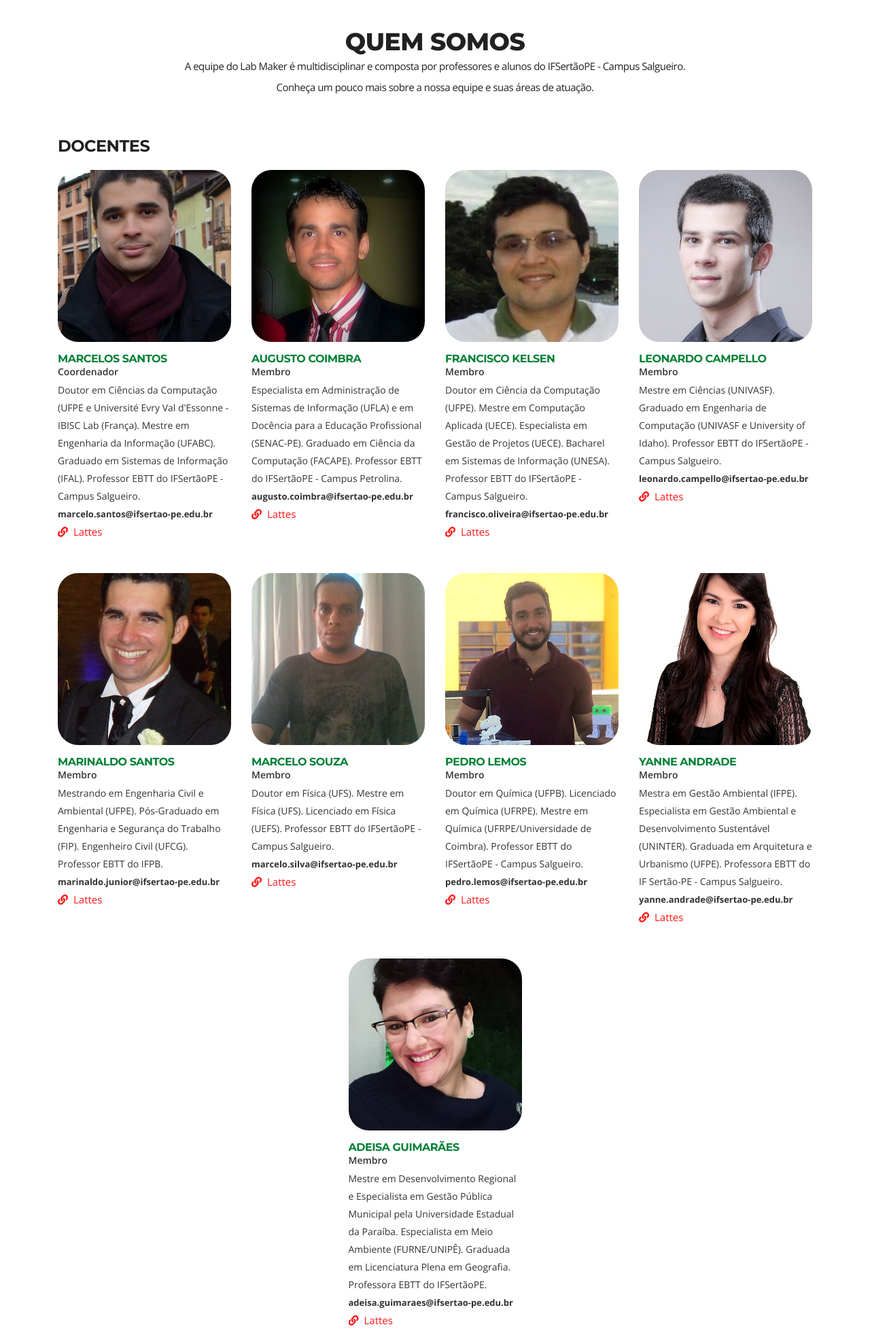
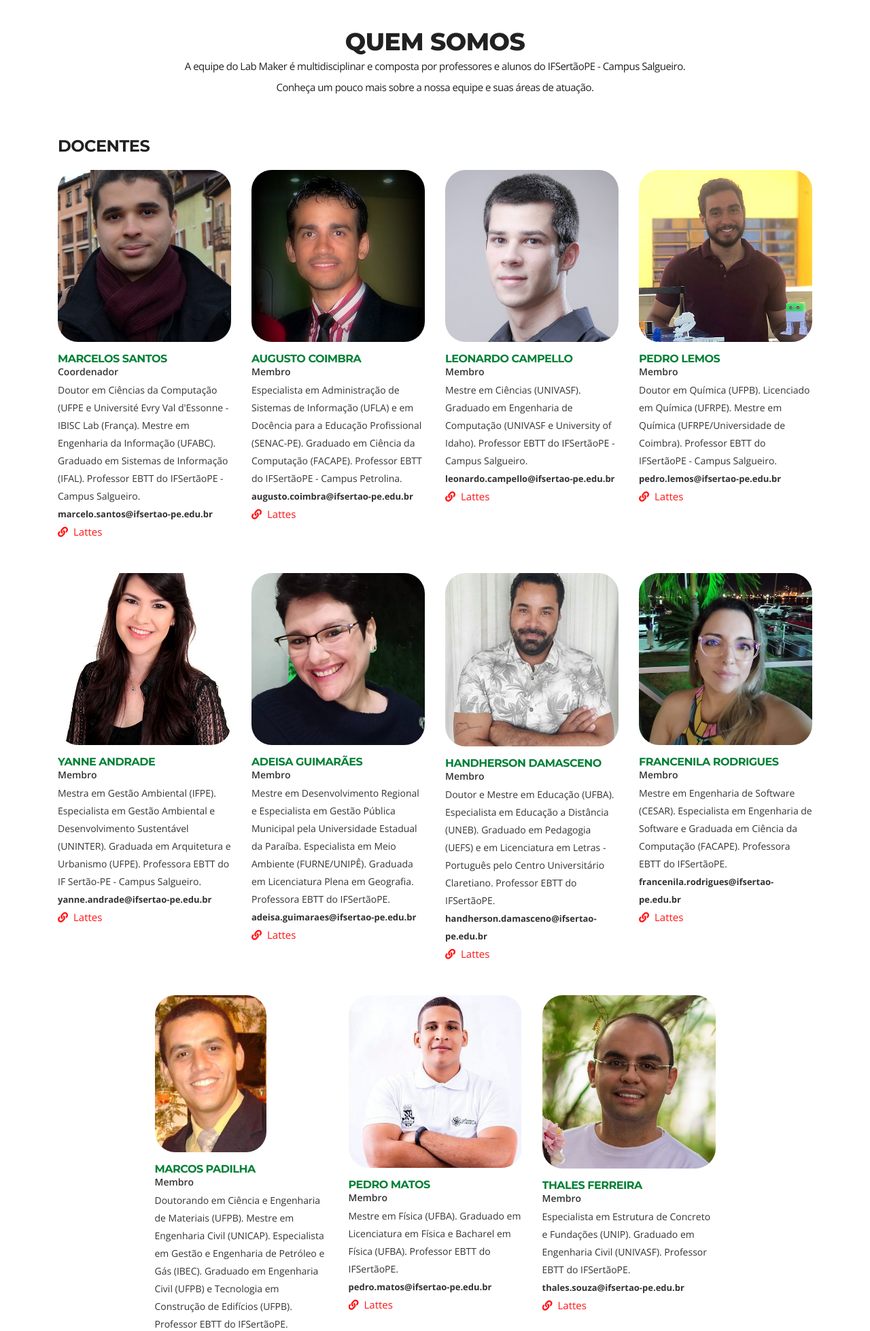
Before and after one commit to leonardo-campello/labmaker, a PHP site: page /equipe.php in a window 1280 px wide. Shown: the part 475-2433 px from the top of the page at 68% size. Run offline with PHP 8.4, Linux system fonts and the light colour scheme; some libraries are stand-ins or nearby versions.

Commit message:
Atualização da equipe
Atualização da equipe

```diff
--- a/css/estilos.css
+++ b/css/estilos.css
@@ -48,6 +48,15 @@ ul.navbar-nav > li > a i {
 
 .btn-primary:hover, .btn-dark:hover, .btn-white.btn-primary:hover {
     background: #006028;
+}
+
+.call-to-action {
+    background-color: #252525;
+    padding: 30px;
+}
+
+.call-to-action .action-style-box .row {
+    align-items: center;
 }
 
 .service-box-title a:hover, .ts-service-info .learn-more:hover {
@@ -312,6 +321,11 @@ ul.navbar-nav > li > a i {
     left: 10%;
 }
 
+.page-slider .carousel-control i:hover {
+    background: #018036;
+    color: #fff;
+}
+
 .ts-facts .ts-facts-content .ts-facts-num {
     color: #fe1718;
 }
--- a/equipe.php
+++ b/equipe.php
@@ -84,7 +84,7 @@
 
       </div><!-- Col end -->
 
-      <div class="col-lg-3 col-md-4 col-sm-6 mb-5">
+      <!-- <div class="col-lg-3 col-md-4 col-sm-6 mb-5">
         <div class="ts-team-wrapper">
           <div class="team-img-wrapper">
             <img loading="lazy" src="images/time/francisco-kelsen.jpeg" class="img-fluid" alt="team-img">
@@ -97,11 +97,9 @@
             <div class="team-social-icons">
                 <a target="_blank" href="http://lattes.cnpq.br/9442744282313681"><i class="fa fa-link"></i>Lattes</a>
             </div>
-            <!--/ social-icons-->
           </div>
         </div>
-        <!--/ Team wrapper 5 end -->
-      </div><!-- Col end -->
+      </div>Col end -->
 
       <div class="col-lg-3 col-md-4 col-sm-6 mb-5">
         <div class="ts-team-wrapper">
@@ -122,7 +120,7 @@
         <!--/ Team wrapper 6 end -->
       </div><!-- Col end -->
 
-      <div class="col-lg-3 col-md-4 col-sm-6 mb-5">
+      <!-- <div class="col-lg-3 col-md-4 col-sm-6 mb-5">
         <div class="ts-team-wrapper">
           <div class="team-img-wrapper">
             <img loading="lazy" src="images/time/marinaldo.jpeg" class="img-fluid" alt="team-img">
@@ -135,13 +133,11 @@
             <div class="team-social-icons">
                 <a target="_blank" href="http://lattes.cnpq.br/7039131984326044"><i class="fa fa-link"></i>Lattes</a>
             </div>
-            <!--/ social-icons-->
           </div>
         </div>
-        <!--/ Team wrapper 3 end -->
-      </div><!-- Col end -->
+      </div>Col end -->
 
-      <div class="col-lg-3 col-md-4 col-sm-6 mb-5">
+      <!-- <div class="col-lg-3 col-md-4 col-sm-6 mb-5">
         <div class="ts-team-wrapper">
           <div class="team-img-wrapper">
             <img loading="lazy" src="images/time/marcelo-souza.jpeg" class="img-fluid" alt="team-img">
@@ -154,12 +150,9 @@
             <div class="team-social-icons">
                 <a target="_blank" href="http://lattes.cnpq.br/0487029353003648"><i class="fa fa-link"></i>Lattes</a>
             </div>
-            <!--/ social-icons-->
           </div>
         </div>
-        <!--/ Team wrapper 4 end -->
-
-      </div><!-- Col end -->
+      </div>Col end -->
 
       <div class="col-lg-3 col-md-4 col-sm-6 mb-5">
         <div class="ts-team-wrapper">
@@ -212,41 +205,133 @@
             <div class="team-social-icons">
                 <a target="_blank" href="http://lattes.cnpq.br/5618850269785686"><i class="fa fa-link"></i>Lattes</a>
             </div>
-            <!--/ social-icons-->
           </div>
         </div>
-        <!--/ Team wrapper 3 end -->
-      </div><!-- Col end -->
-    </div><!-- Content row end -->
+      </div>
+
+      <div class="col-lg-3 col-md-4 col-sm-6 mb-5">
+        <div class="ts-team-wrapper">
+          <div class="team-img-wrapper">
+            <img loading="lazy" src="images/time/handherson-damasceno.jpeg" class="img-fluid" alt="team-img">
+          </div>
+          <div class="ts-team-content-classic">
+            <h3 class="ts-name">Handherson Damasceno</h3>
+            <p class="ts-designation">Membro</p>
+            <p class="ts-description">Doutor e Mestre em Educação (UFBA). Especialista em Educação a Distância (UNEB). Graduado em Pedagogia (UEFS) e em Licenciatura em Letras - Português pelo Centro Universitário Claretiano. Professor EBTT do IFSertãoPE.<br>
+            <b>handherson.damasceno@ifsertao-pe.edu.br</b></p>
+            <div class="team-social-icons">
+                <a target="_blank" href="http://lattes.cnpq.br/0325248827574700"><i class="fa fa-link"></i>Lattes</a>
+            </div>
+          </div>
+        </div>
+      </div>
+
+      <div class="col-lg-3 col-md-4 col-sm-6 mb-5">
+        <div class="ts-team-wrapper">
+          <div class="team-img-wrapper">
+            <img loading="lazy" src="images/time/francenila-rodrigues.jpeg" class="img-fluid" alt="team-img">
+          </div>
+          <div class="ts-team-content-classic">
+            <h3 class="ts-name">Francenila Rodrigues</h3>
+            <p class="ts-designation">Membro</p>
+            <p class="ts-description">Mestre em Engenharia de Software (CESAR). Especialista em Engenharia de Software e Graduada em Ciência da Computação (FACAPE). Professora EBTT do IFSertãoPE.<br>
+            <b>francenila.rodrigues@ifsertao-pe.edu.br</b></p>
+            <div class="team-social-icons">
+                <a target="_blank" href="http://lattes.cnpq.br/2187874622982080"><i class="fa fa-link"></i>Lattes</a>
+            </div>
+          </div>
+        </div>
+      </div>
+
+      <div class="col-lg-3 col-md-4 col-sm-6 mb-5">
+        <div class="ts-team-wrapper">
+          <div class="team-img-wrapper">
+            <img loading="lazy" src="images/time/marcos-padilha.jpeg" class="img-fluid" alt="team-img">
+          </div>
+          <div class="ts-team-content-classic">
+            <h3 class="ts-name">Marcos Padilha</h3>
+            <p class="ts-designation">Membro</p>
+            <p class="ts-description">Doutorando em Ciência e Engenharia de Materiais (UFPB). Mestre em Engenharia Civil (UNICAP). Especialista em Gestão e Engenharia de Petróleo e Gás (IBEC). Graduado em Engenharia Civil (UFPB) e Tecnologia em Construção de Edifícios (UFPB). Professor EBTT do IFSertãoPE.<br>
+            <b>marcos.padilha@ifsertao-pe.edu.br</b></p>
+            <div class="team-social-icons">
+                <a target="_blank" href="http://lattes.cnpq.br/3724294298111133"><i class="fa fa-link"></i>Lattes</a>
+            </div>
+          </div>
+        </div>
+      </div>
+
+      <div class="col-lg-3 col-md-4 col-sm-6 mb-5">
+        <div class="ts-team-wrapper">
+          <div class="team-img-wrapper">
+            <img loading="lazy" src="images/time/pedro-davi.jpeg" class="img-fluid" alt="team-img">
+          </div>
+          <div class="ts-team-content-classic">
+            <h3 class="ts-name">Pedro Matos</h3>
+            <p class="ts-designation">Membro</p>
+            <p class="ts-description">Mestre em Física (UFBA). Graduado em Licenciatura em Física e Bacharel em Física (UFBA). Professor EBTT do IFSertãoPE.<br>
+            <b>pedro.matos@ifsertao-pe.edu.br</b></p>
+            <div class="team-social-icons">
+                <a target="_blank" href="http://lattes.cnpq.br/3944546280755729"><i class="fa fa-link"></i>Lattes</a>
+            </div>
+          </div>
+        </div>
+      </div>
+
+      <div class="col-lg-3 col-md-4 col-sm-6 mb-5">
+        <div class="ts-team-wrapper">
+          <div class="team-img-wrapper">
+            <img loading="lazy" src="images/time/thales-ferreira.jpeg" class="img-fluid" alt="team-img">
+          </div>
+          <div class="ts-team-content-classic">
+            <h3 class="ts-name">Thales Ferreira</h3>
+            <p class="ts-designation">Membro</p>
+            <p class="ts-description">Especialista em Estrutura de Concreto e Fundações (UNIP). Graduado em Engenharia Civil (UNIVASF). Professor EBTT do IFSertãoPE.<br>
+            <b>thales.souza@ifsertao-pe.edu.br</b></p>
+            <div class="team-social-icons">
+                <a target="_blank" href="http://lattes.cnpq.br/8350035618767210"><i class="fa fa-link"></i>Lattes</a>
+            </div>
+          </div>
+        </div>
+      </div>
+
+    </div>
 
     <div class="row justify-content-center">
         <div class="col-lg-12">
             <h3>Alunos</h3>
         </div>
         <div class="col-lg-12">
-            <a href="http://lattes.cnpq.br/4587760699343049">
+            <a href="http://lattes.cnpq.br/9379991100862219">
                 <i class="fa fa-link"></i>
-                Fabricio da Silva Ferreira
+                Maria Isabela de Souza Barros
             </a><br>
-            <a href="http://lattes.cnpq.br/1965835706693844">
+            <a href="http://lattes.cnpq.br/2781948249489991">
                 <i class="fa fa-link"></i>
-                Gabriel Oliveira Parente
+                José Pereira de Souza Neto
             </a><br>
-            <a href="http://lattes.cnpq.br/6340662501881471">
+            <a href="http://lattes.cnpq.br/1120385769505493">
                 <i class="fa fa-link"></i>
-                Jheymisson Santana Alves Santos
+                Ericklis Rogerio Pereira da Cruz
             </a><br>
-            <a href="http://lattes.cnpq.br/7006343969432547">
+            <a href="http://lattes.cnpq.br/2878550821438126">
                 <i class="fa fa-link"></i>
-                João José Gondim
+                Vitória Mickelle Pereira de Alencar
             </a><br>
-            <a href="http://lattes.cnpq.br/6175853914057487">
+            <a href="http://lattes.cnpq.br/0495284946505391">
                 <i class="fa fa-link"></i>
-                Veronica Hellen do Nascimento Silva
+                Elizandro José do Nascimento
             </a><br>
-            <a href="http://lattes.cnpq.br/1244726359868434">
+            <a href="http://lattes.cnpq.br/4436471092798721">
                 <i class="fa fa-link"></i>
-                Victoria Fagundes da Silva
+                Grazielle Gonçalves Freire
+            </a><br>
+            <a href="#">
+                <i class="fa fa-link"></i>
+                Sophia Santos Freire de Sá
+            </a><br>
+            <a href="http://lattes.cnpq.br/0832569501641835">
+                <i class="fa fa-link"></i>
+                Caio Francisco da Silva Gomes
             </a><br>
             <a href="#">
                 <i class="fa fa-link"></i>
--- a/index.php
+++ b/index.php
@@ -49,7 +49,10 @@
         <div class="row">
           <div class="col-md-8 text-center text-md-left">
               <div class="call-to-action-text">
-                <h3 class="action-title">Faça parte da Cultura Maker e junte-se a nós</h3>
+                <h3 class="action-title">Estamos funcionando! Visite nosso Lab e torne-se um Maker.
+                <br>
+                Horário de funcionamento: Segunda a Sexta, 08h às 18h
+                </h3>
               </div>
           </div><!-- Col end -->
           <div class="col-md-4 text-center text-md-right mt-3 mt-md-0">
```
Also changed, not shown: css/noticias.css (added, +27 -0 lines), nossa-historia.php (+10 -0 lines), noticia.php (added, +313 -0 lines), images/projects/impressao-3d-02.png, images/slider-pages/labmaker4.jpeg (added), images/time/francenila-rodrigues.jpeg (added), images/time/handherson-damasceno.jpeg (added), images/time/marcos-padilha.jpeg (added), images/time/pedro-davi.jpeg (added), images/time/thales-ferreira.jpeg (added).
